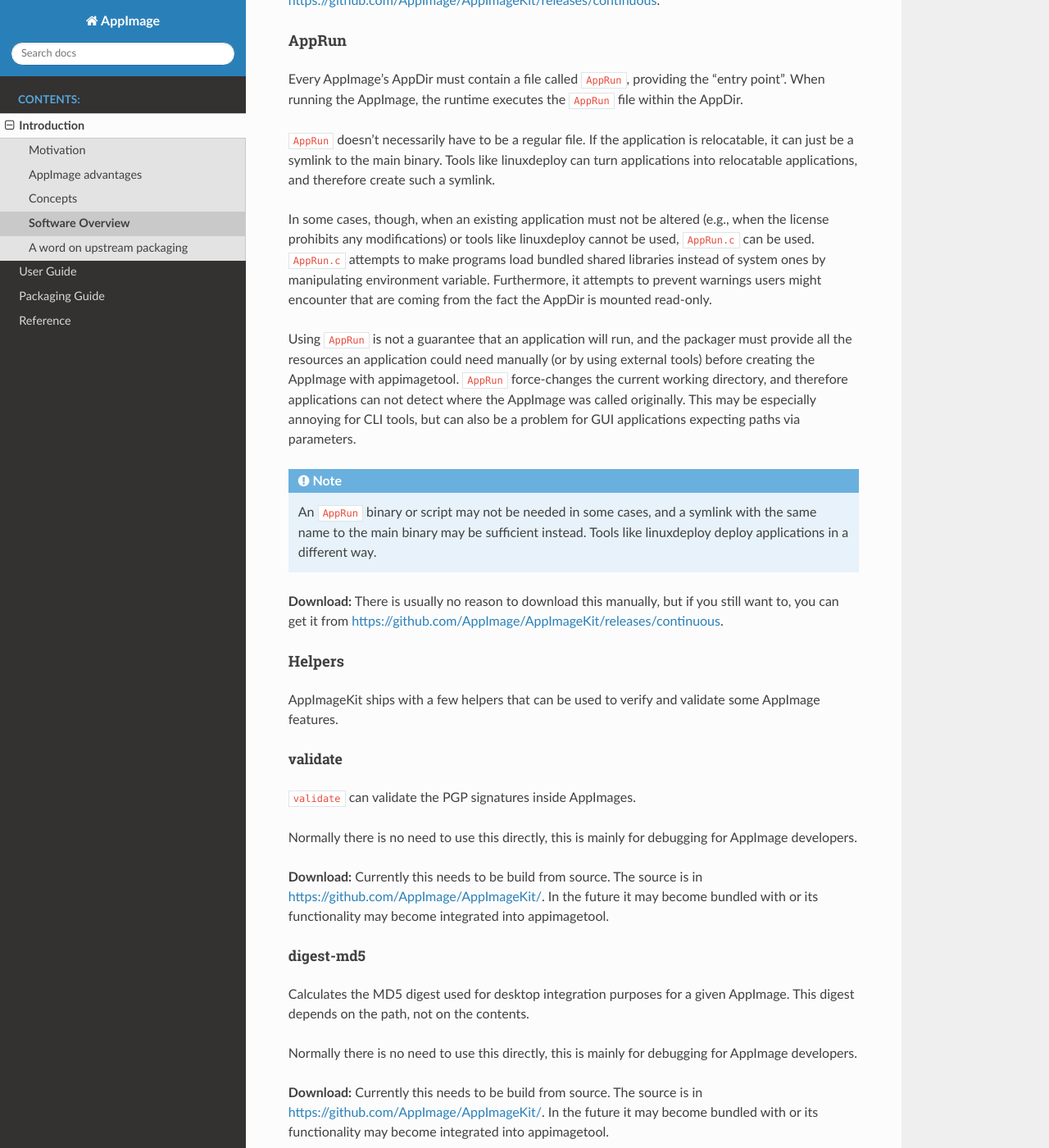
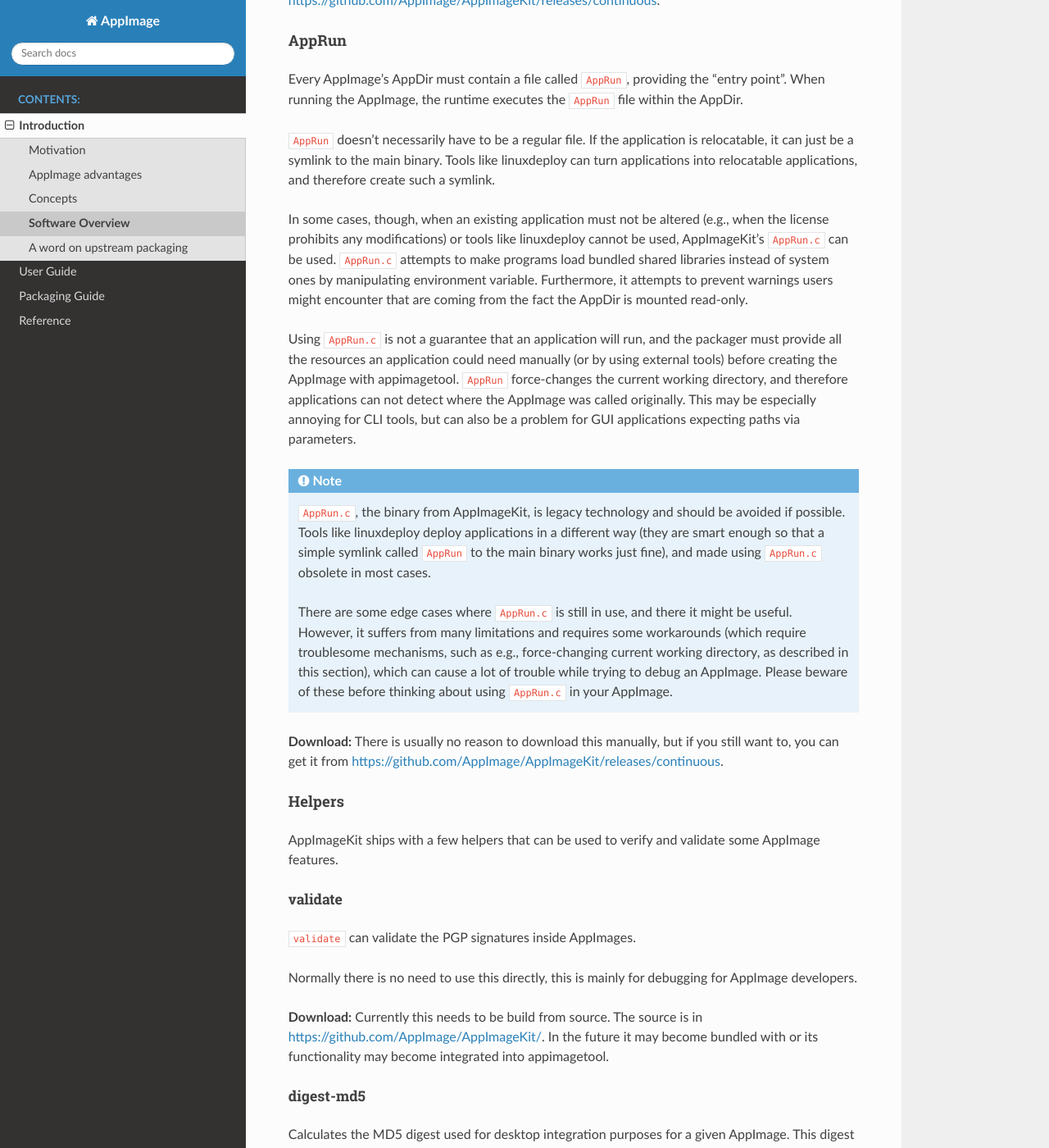
Before and after one commit to AppImage/docs.appimage.org, a Sphinx documentation site: the page built from source/introduction/software-overview.rst, in a window 1280 px wide and 1400 px high, scrolled down 1073 px. Shown: the whole window at 82% size. Built offline with Sphinx 7.4.7 and the Read the Docs theme 2.0.0, drawn with Linux system fonts in a browser that asks for light colours.

Commit message:
Make section even more redundant to avoid further misconceptions

```diff
--- a/source/introduction/software-overview.rst
+++ b/source/introduction/software-overview.rst
@@ -39,6 +39,7 @@
 
 **Download:** You can get it as an AppImage from https://github.com/AppImage/AppImageKit/releases/continuous.
 
+
 AppRun
 ^^^^^^
 
@@ -46,12 +47,14 @@
 
 :code:`AppRun` doesn't necessarily have to be a regular file. If the application is :ref:`relocatable <relocatable-apps>`, it can just be a symlink to the main binary. Tools like :ref:`linuxdeploy` can turn applications into relocatable applications, and therefore create such a symlink.
 
-In some cases, though, when an existing application must not be altered (e.g., when the license prohibits any modifications) or tools like linuxdeploy cannot be used, :code:`AppRun.c` can be used. :code:`AppRun.c` attempts to make programs load bundled shared libraries instead of system ones by manipulating environment variable. Furthermore, it attempts to prevent warnings users might encounter that are coming from the fact the :ref:`AppDir` is mounted read-only.
+In some cases, though, when an existing application must not be altered (e.g., when the license prohibits any modifications) or tools like linuxdeploy cannot be used, AppImageKit's :code:`AppRun.c` can be used. :code:`AppRun.c` attempts to make programs load bundled shared libraries instead of system ones by manipulating environment variable. Furthermore, it attempts to prevent warnings users might encounter that are coming from the fact the :ref:`AppDir` is mounted read-only.
 
-Using :code:`AppRun` is not a guarantee that an application will run, and the packager must provide all the resources an application could need manually (or by using external tools) before creating the AppImage with :ref:`appimagetool`. :code:`AppRun` force-changes the current working directory, and therefore applications can not detect where the AppImage was called originally. This may be especially annoying for CLI tools, but can also be a problem for GUI applications expecting paths via parameters.
+Using :code:`AppRun.c` is not a guarantee that an application will run, and the packager must provide all the resources an application could need manually (or by using external tools) before creating the AppImage with :ref:`appimagetool`. :code:`AppRun` force-changes the current working directory, and therefore applications can not detect where the AppImage was called originally. This may be especially annoying for CLI tools, but can also be a problem for GUI applications expecting paths via parameters.
 
 .. note::
-   An :code:`AppRun` binary or script may not be needed in some cases, and a symlink with the same name to the main binary may be sufficient instead. Tools like :ref:`linuxdeploy` deploy applications in a different way.
+   :code:`AppRun.c`, the binary from AppImageKit, is legacy technology and should be avoided if possible. Tools like :ref:`linuxdeploy` deploy applications in a different way (they are smart enough so that a simple symlink called :code:`AppRun` to the main binary works just fine), and made using :code:`AppRun.c` obsolete in most cases.
+
+   There are some edge cases where :code:`AppRun.c` is still in use, and there it might be useful. However, it suffers from many limitations and requires some workarounds (which require troublesome mechanisms, such as e.g., force-changing current working directory, as described in this section), which can cause a lot of trouble while trying to debug an AppImage. Please beware of these before thinking about using :code:`AppRun.c` in your AppImage.
 
 **Download:** There is usually no reason to download this manually, but if you still want to, you can get it from https://github.com/AppImage/AppImageKit/releases/continuous.
 
```
